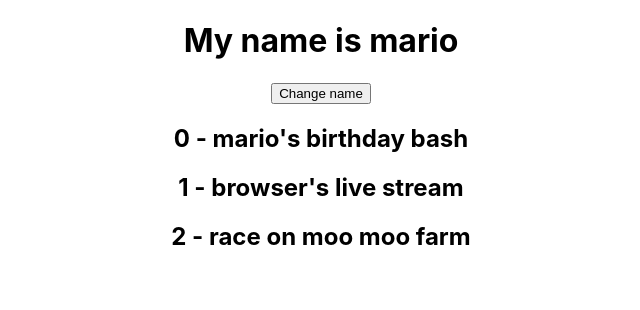
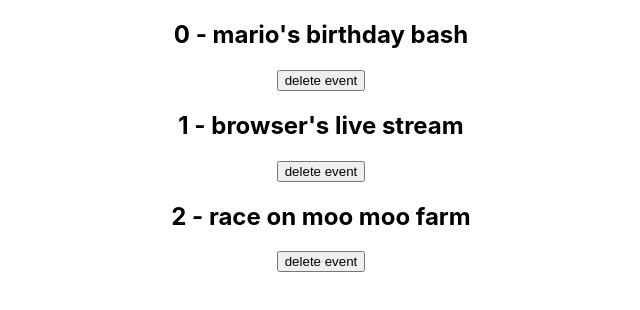
Before and after one commit to azizakbarov/React-Event-List, a React (Create React App) app: page / in a window 1280 px wide. Shown: the top 310 px of the page, without its empty margins (319-959 px from the left). Built offline with nearby package versions, Linux system fonts and the light colour scheme.

Commit message:
using prevState

```diff
--- a/src/App.js
+++ b/src/App.js
@@ -3,26 +3,27 @@
 import { useState } from "react";
 
 function App() {
-  const [name, setName] = useState("mario");
   const [events, setEvents] = useState([
     { title: "mario's birthday bash", id: 1 },
     { title: "browser's live stream", id: 2 },
     { title: "race on moo moo farm", id: 3 },
   ]);
 
-  const handleClick = () => {
-    setName("luigi");
-    console.log(name);
+  const handleClick = (id) => {
+    setEvents((prevEvents) => {
+      return prevEvents.filter((event) => {
+        return id !== event.id;
+      });
+    });
   };
   return (
     <div className="App">
-      <h1>My name is {name}</h1>
-      <button onClick={handleClick}>Change name</button>
       {events.map((event, index) => (
         <div key={event.id}>
           <h2>
             {index} - {event.title}
           </h2>
+          <button onClick={() => handleClick(event.id)}> delete event</button>
         </div>
       ))}
     </div>
```
